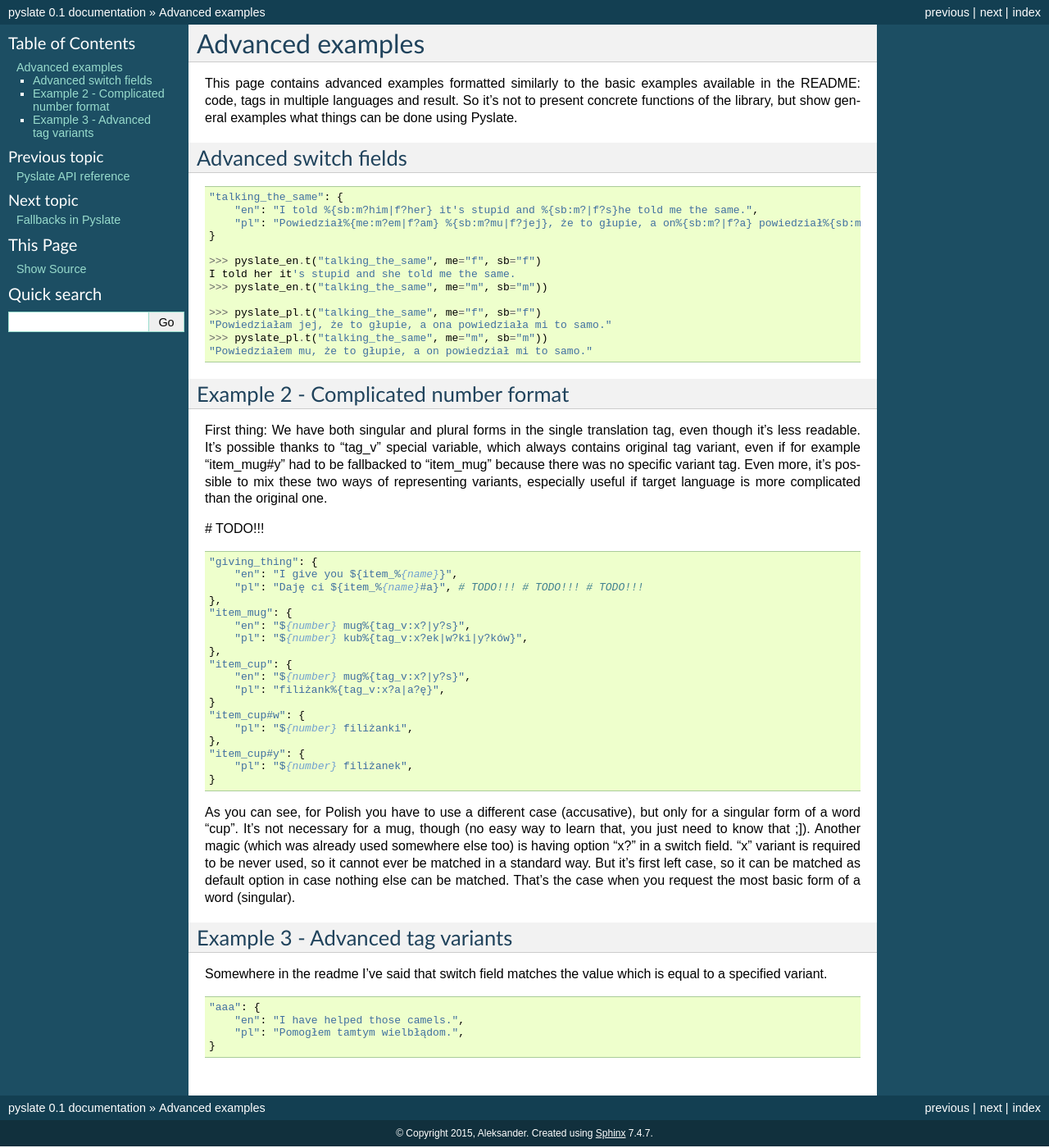
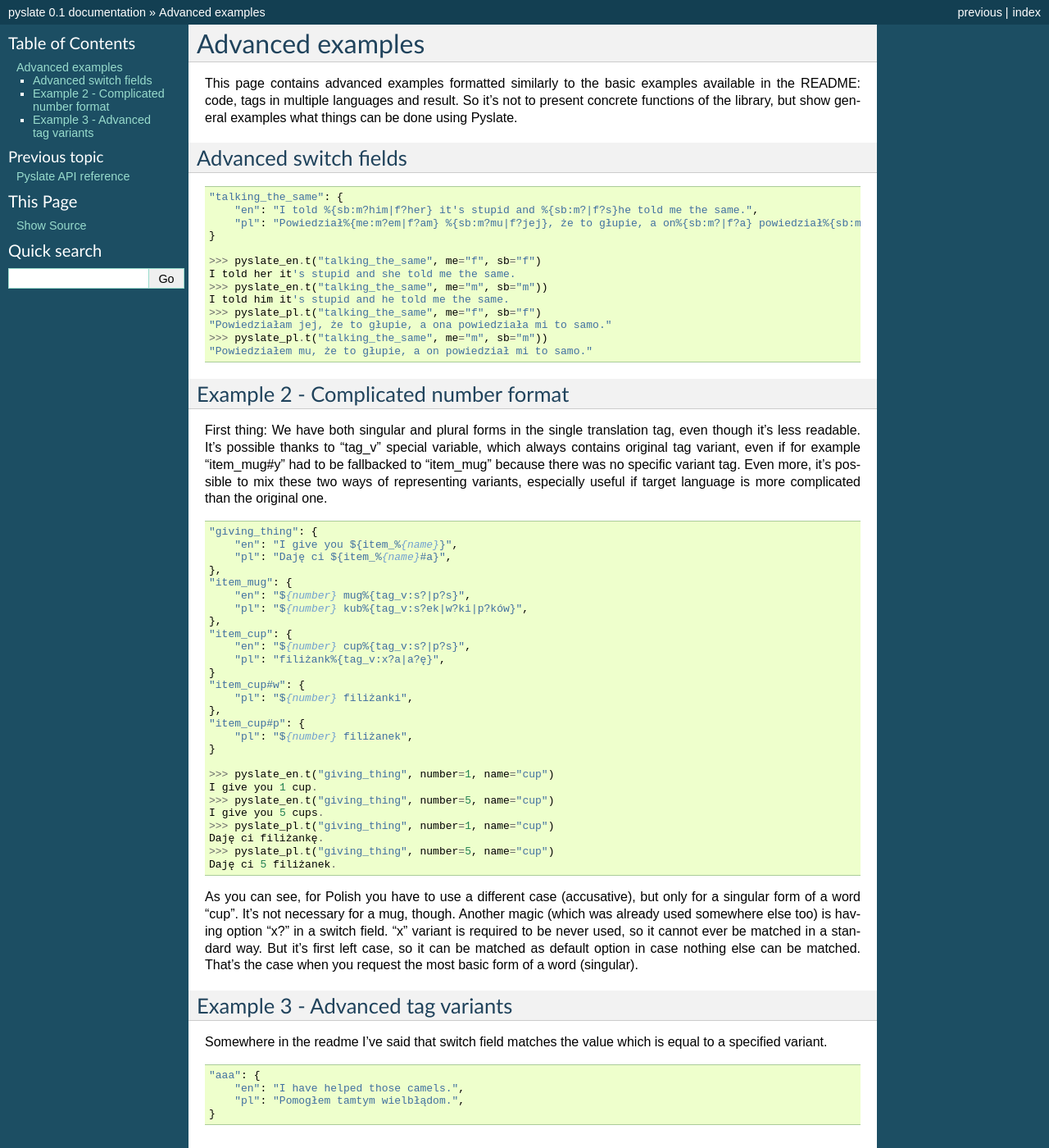
Before and after one commit to alchrabas/pyslate, a Sphinx documentation site: the page built from docs/advanced_examples.rst, in a window 1280 px wide and 1400 px high. Shown: the whole window at 82% size. Built offline with Sphinx 7.4.7, drawn with Linux system fonts in a browser that asks for light colours.

Commit message:
fallback page incorporated into user guide

```diff
--- a/docs/advanced_examples.rst
+++ b/docs/advanced_examples.rst
@@ -19,7 +19,7 @@
     >>> pyslate_en.t("talking_the_same", me="f", sb="f")
     I told her it's stupid and she told me the same.
     >>> pyslate_en.t("talking_the_same", me="m", sb="m"))
-
+    I told him it's stupid and he told me the same.
     >>> pyslate_pl.t("talking_the_same", me="f", sb="f")
     "Powiedziałam jej, że to głupie, a ona powiedziała mi to samo."
     >>> pyslate_pl.t("talking_the_same", me="m", sb="m"))
@@ -32,30 +32,38 @@
 "item_mug#y" had to be fallbacked to "item_mug" because there was no specific variant tag.
 Even more, it's possible to mix these two ways of representing variants, especially useful if target language is more complicated than the original one.
 
-# TODO!!!
 ::
 
     "giving_thing": {
         "en": "I give you ${item_%{name}}",
-        "pl": "Daję ci ${item_%{name}#a}", # TODO!!! # TODO!!! # TODO!!!
+        "pl": "Daję ci ${item_%{name}#a}",
     },
     "item_mug": {
-        "en": "${number} mug%{tag_v:x?|y?s}",
-        "pl": "${number} kub%{tag_v:x?ek|w?ki|y?ków}",
+        "en": "${number} mug%{tag_v:s?|p?s}",
+        "pl": "${number} kub%{tag_v:s?ek|w?ki|p?ków}",
     },
     "item_cup": {
-        "en": "${number} mug%{tag_v:x?|y?s}",
+        "en": "${number} cup%{tag_v:s?|p?s}",
         "pl": "filiżank%{tag_v:x?a|a?ę}",
     }
     "item_cup#w": {
         "pl": "${number} filiżanki",
     },
-    "item_cup#y": {
+    "item_cup#p": {
         "pl": "${number} filiżanek",
     }
 
+    >>> pyslate_en.t("giving_thing", number=1, name="cup")
+    I give you 1 cup.
+    >>> pyslate_en.t("giving_thing", number=5, name="cup")
+    I give you 5 cups.
+    >>> pyslate_pl.t("giving_thing", number=1, name="cup")
+    Daję ci filiżankę.
+    >>> pyslate_pl.t("giving_thing", number=5, name="cup")
+    Daję ci 5 filiżanek.
+
 As you can see, for Polish you have to use a different case (accusative), but only for a singular form of a word "cup".
-It's not necessary for a mug, though (no easy way to learn that, you just need to know that ;]).
+It's not necessary for a mug, though.
 Another magic (which was already used somewhere else too) is having option "x?" in a switch field.
 "x" variant is required to be never used, so it cannot ever be matched in a standard way. But it's first left case, so it can be matched as default option
 in case nothing else can be matched. That's the case when you request the most basic form of a word (singular).
--- a/docs/index.rst
+++ b/docs/index.rst
@@ -15,8 +15,6 @@
    user-reference
    api
    advanced_examples
-   fallbacks
-
 
 Indices and tables
 ==================
```
Also changed, not shown: docs/fallbacks.rst (deleted, +0 -42 lines), docs/user-guide.rst (+98 -62 lines).
